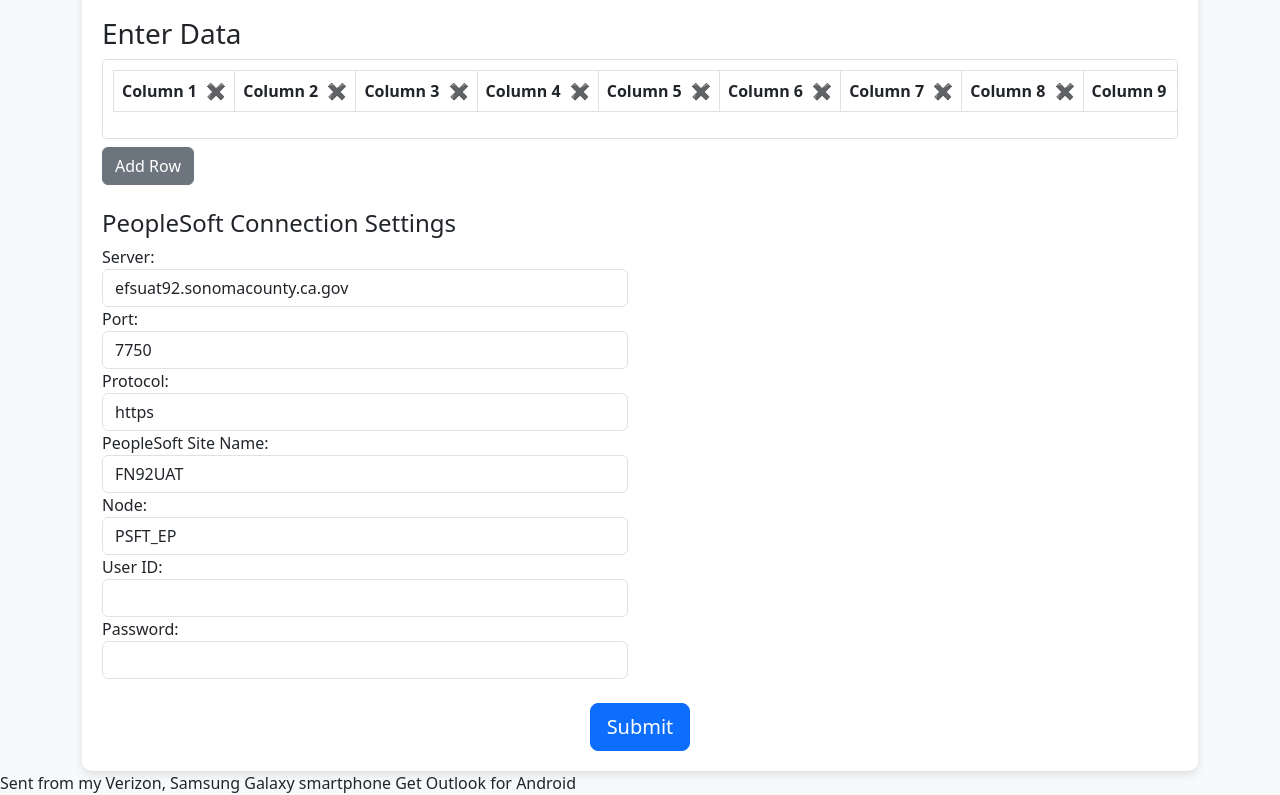
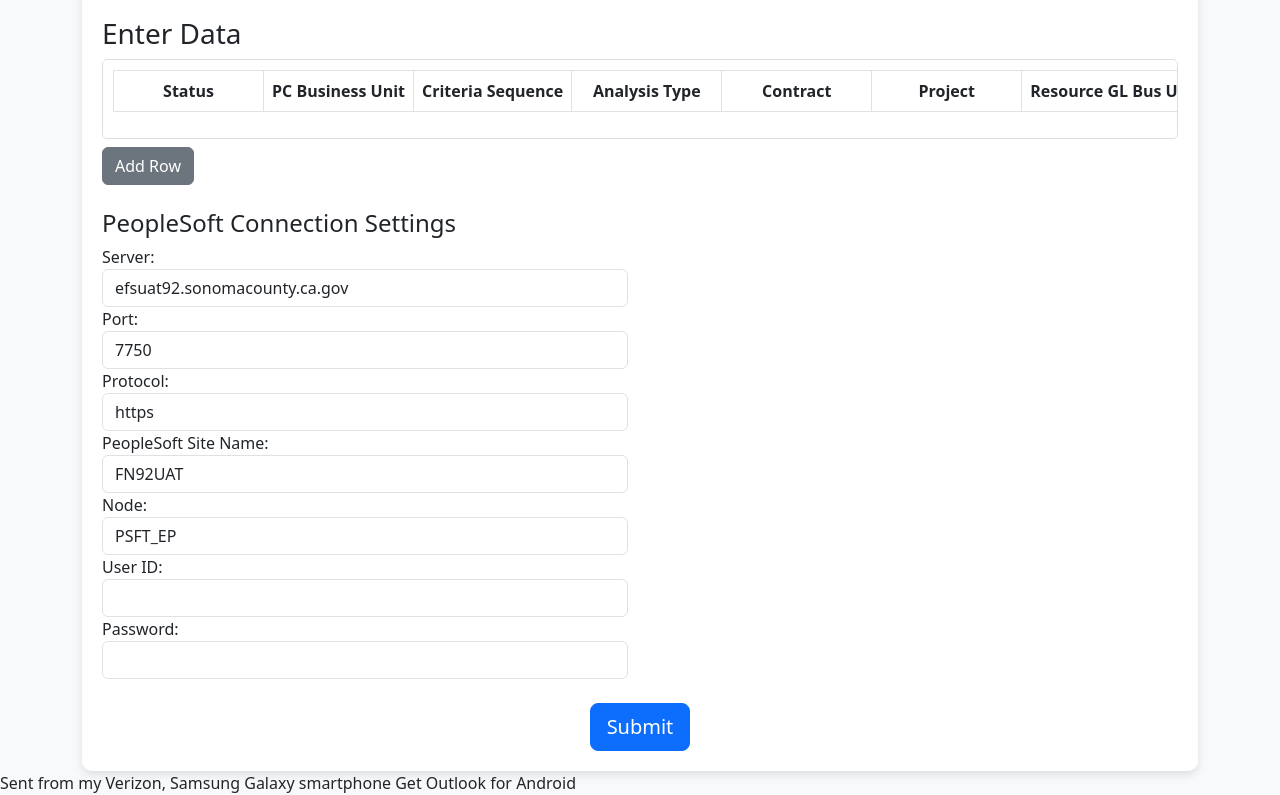
Before and after one commit to cristianccastillo/Project-X, a plain HTML site: page index.html in a window 1280 px wide. Shown: the part 123-918 px from the top of the page. Drawn offline with nearby package versions, Linux system fonts and the light colour scheme.

Commit message:
Add files via upload

```diff
--- a/index.html
+++ b/index.html
@@ -34,14 +34,8 @@
         }
 
         th, td {
-            min-width: 120px;
+            min-width: 150px;
             text-align: center;
-        }
-
-        .btn-delete-col {
-            margin-left: 5px;
-            color: red;
-            cursor: pointer;
         }
 
         .btn-delete-row {
@@ -50,18 +44,32 @@
         }
     </style>
     <script>
-        // Function to generate initial columns dynamically
-        function createInitialColumns() {
+        // Column names extracted from "Data Input" sheet
+        const columnNames = [
+            "Status", "PC Business Unit", "Criteria Sequence", "Analysis Type",
+            "Contract", "Project", "Resource GL Bus Unit", "Project Type", "Activity",
+            "Category", "Subcategory", "Description", "Journal Template", "Active Status",
+            "Debit / Credit Indicator", "Distribution Type", "Billing Business Unit", "Account",
+            "Department", "Project Value", "Miscellaneous", "Fund", "Subprogram", "Program",
+            "Subsidiary", "Work Order", "Transitional Cost Accounting"
+        ];
+
+        // Function to generate table headers dynamically
+        function createTableHeaders() {
             const table = document.getElementById('dataTable');
             const thead = table.getElementsByTagName('thead')[0];
             const headerRow = thead.insertRow();
 
-            for (let i = 1; i <= 77; i++) {
+            columnNames.forEach(colName => {
                 let th = document.createElement('th');
-                th.innerHTML = `Column ${i} <span class="btn-delete-col" onclick="deleteColumn(${i})">✖</span>`;
-                th.id = `col-${i}`;
+                th.innerText = colName;
                 headerRow.appendChild(th);
-            }
+            });
+
+            // Add empty column for the delete row button
+            let th = document.createElement('th');
+            th.innerText = "Actions";
+            headerRow.appendChild(th);
         }
 
         // Function to add a new row
@@ -69,30 +77,17 @@
             const table = document.getElementById('dataTable').getElementsByTagName('tbody')[0];
             const newRow = table.insertRow();
 
-            for (let i = 1; i <= 77; i++) {
+            columnNames.forEach(() => {
                 let newCell = newRow.insertCell();
                 let input = document.createElement('input');
                 input.type = 'text';
                 input.className = 'form-control';
                 newCell.appendChild(input);
-            }
+            });
 
             // Add delete row button
             let deleteCell = newRow.insertCell();
             deleteCell.innerHTML = `<span class="btn-delete-row" onclick="deleteRow(this)">✖</span>`;
-        }
-
-        // Function to delete a column
-        function deleteColumn(colIndex) {
-            const table = document.getElementById('dataTable');
-            const header = document.getElementById(`col-${colIndex}`);
-            if (header) header.remove(); // Remove header column
-
-            // Remove column from all rows
-            const rows = table.getElementsByTagName('tbody')[0].rows;
-            for (let row of rows) {
-                if (row.cells[colIndex - 1]) row.deleteCell(colIndex - 1);
-            }
         }
 
         // Function to delete a row
@@ -107,12 +102,10 @@
             const data = [];
 
             for (let row of table.rows) {
-                let rowData = [];
-                for (let cell of row.cells) {
-                    if (cell.firstChild && cell.firstChild.tagName === 'INPUT') {
-                        rowData.push(cell.firstChild.value);
-                    }
-                }
+                let rowData = {};
+                columnNames.forEach((colName, index) => {
+                    rowData[colName] = row.cells[index].firstChild.value;
+                });
                 data.push(rowData);
             }
             return data;
@@ -167,8 +160,8 @@
             }
         }
 
-        // Initialize columns on page load
-        window.onload = createInitialColumns;
+        // Initialize table headers on page load
+        window.onload = createTableHeaders;
     </script>
 </head>
 <body>
```
